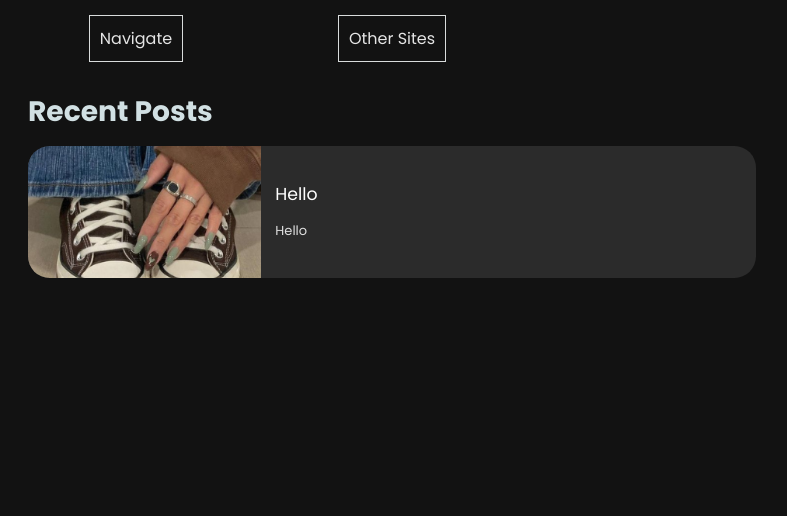
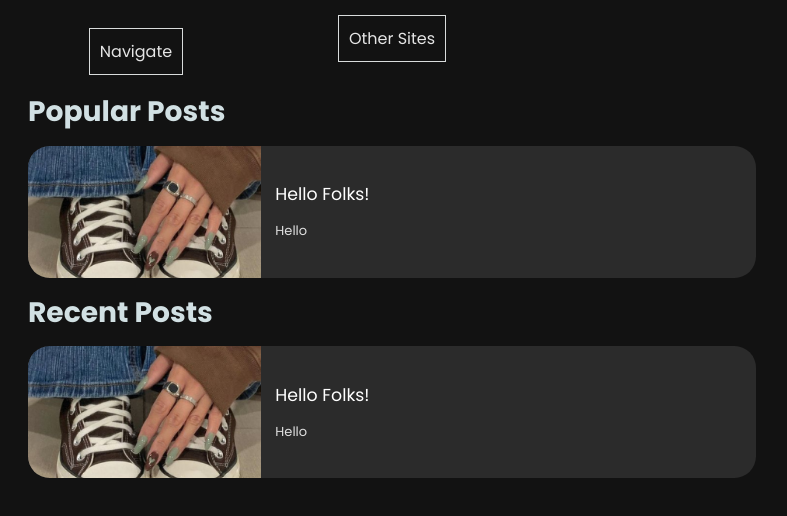
Before and after one commit to anuxious/refactored-waffle, a plain HTML site: page index.html in a window 1280 px wide. Shown: the full height of the page, 248-1035 px from the left. Drawn offline with Linux system fonts and the light colour scheme.

Commit message:
Update index.html

```diff
--- a/index.html
+++ b/index.html
@@ -1781,7 +1781,7 @@
                                         </div>
                                     </div>
                                     <div>
-
+                                    <div></div>
                                         <div class="dropdown">
                                      <button class="dropbtn">Navigate </button>
                                         <div class="dropdown-content">
@@ -1798,23 +1798,47 @@
                                     <div>
 
                                         <div class="dropdown">
-  <button class="dropbtn">Other Sites</button>
-  <div class="dropdown-content">
-    <a href="#">Main Website</a>
-    <a href="#">Projects</a>
-    <a href="#">Portfolio</a>
-    <a href="#">Non Profit</a>
-    <a href="#">Contact me</a>
-  </div>
-</div>
+                                     <button class="dropbtn">Other Sites</button>
+                                       <div class="dropdown-content">
+                                         <a href="#">Main Website</a>
+                                         <a href="#">Projects</a>
+                                         <a href="#">Portfolio</a>
+                                         <a href="#">Non Profit</a>
+                                         <a href="#">Contact me</a>
+                                       </div></div>
 
                                     </div>
-                                    <div></div>
+
                                      <div></div>
                                     <div></div>
                                 </div>
                             </div>
                         </div>
+                        <div id="container03" class="container default">
+                            <div class="wrapper">
+                                <div class="inner">
+                                    <h1 id="text03">
+                                        <strong>Popular Posts</strong>
+                                    </h1>
+                                </div>
+                            </div>
+                        </div>
+                        <div id="container02" class="container columns">
+                            <div class="wrapper">
+                                <div class="inner">
+                                    <div class="full">
+                                        <div id="image01" class="image full" data-position="center">
+                                            <img src="media/shoeshmm.png" alt=""/>
+                                        </div>
+                                    </div>
+                                    <div>
+                                        <p id="text02">Hello Folks!</p>
+                                        <p id="text01">Hello</p>
+                                    </div>
+                                </div>
+                            </div>
+                        </div>
+
                         <div id="container03" class="container default">
                             <div class="wrapper">
                                 <div class="inner">
@@ -1833,7 +1857,7 @@
                                         </div>
                                     </div>
                                     <div>
-                                        <p id="text02">Hello</p>
+                                        <p id="text02">Hello Folks!</p>
                                         <p id="text01">Hello</p>
                                     </div>
                                 </div>
```
